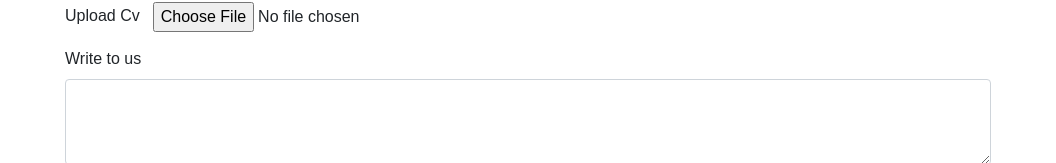
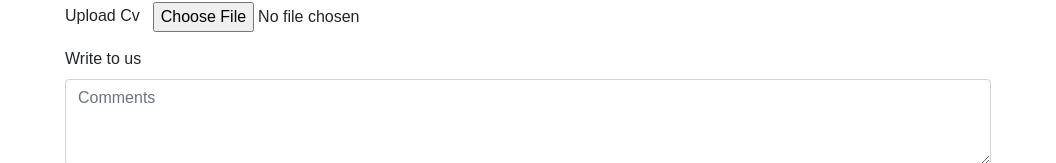
Before and after one commit to umerfarooqsohail/eng-react-new, a React (Create React App) app: page /contact in a window 1280 px wide. Shown: the part 789-952 px from the top of the page, without its empty margins (112-1168 px from the left). Built offline with nearby package versions, Linux system fonts and the light colour scheme.

Commit message:
checkbox flex

```diff
--- a/src/Contact.jsx
+++ b/src/Contact.jsx
@@ -78,7 +78,7 @@ const Contact =()=>{
            </div>
            </div>
          <label for="exampleFormControlInput1" className="form-label">Checked your skill:</label>
-           <div className="checkboxes d-inline-flex">
+           <div className="checkboxes d-inline-flex flex-wrap">
            <div className="form-check ms-4">
              <input className="form-check-input" type="checkbox" name="lan1"  checked={data.lan1} onChange={inputevent} id="flexCheckDefault"/>
              <label className="form-check-label" for="flexCheckDefault">
@@ -133,7 +133,7 @@ const Contact =()=>{
             </div>
             <div className="mb-3">
               <label for="exampleFormControlTextarea1" className="form-label">Write to us</label>
-              <textarea className="form-control" id="exampleFormControlTextarea1" rows="3" name="msg" value={data.msg} onChange={inputevent} required></textarea>
+              <textarea className="form-control" id="exampleFormControlTextarea1" rows="3" name="msg" value={data.msg} onChange={inputevent} placeholder="Comments" required></textarea>
            </div>
             <div className="col-12">
               <button className="btn btn-outline-primary mr=3 btnmargin" type="submit">Submit form</button>
```
Also changed, not shown: 1 other file (tests, documents, lock files or other folders).
